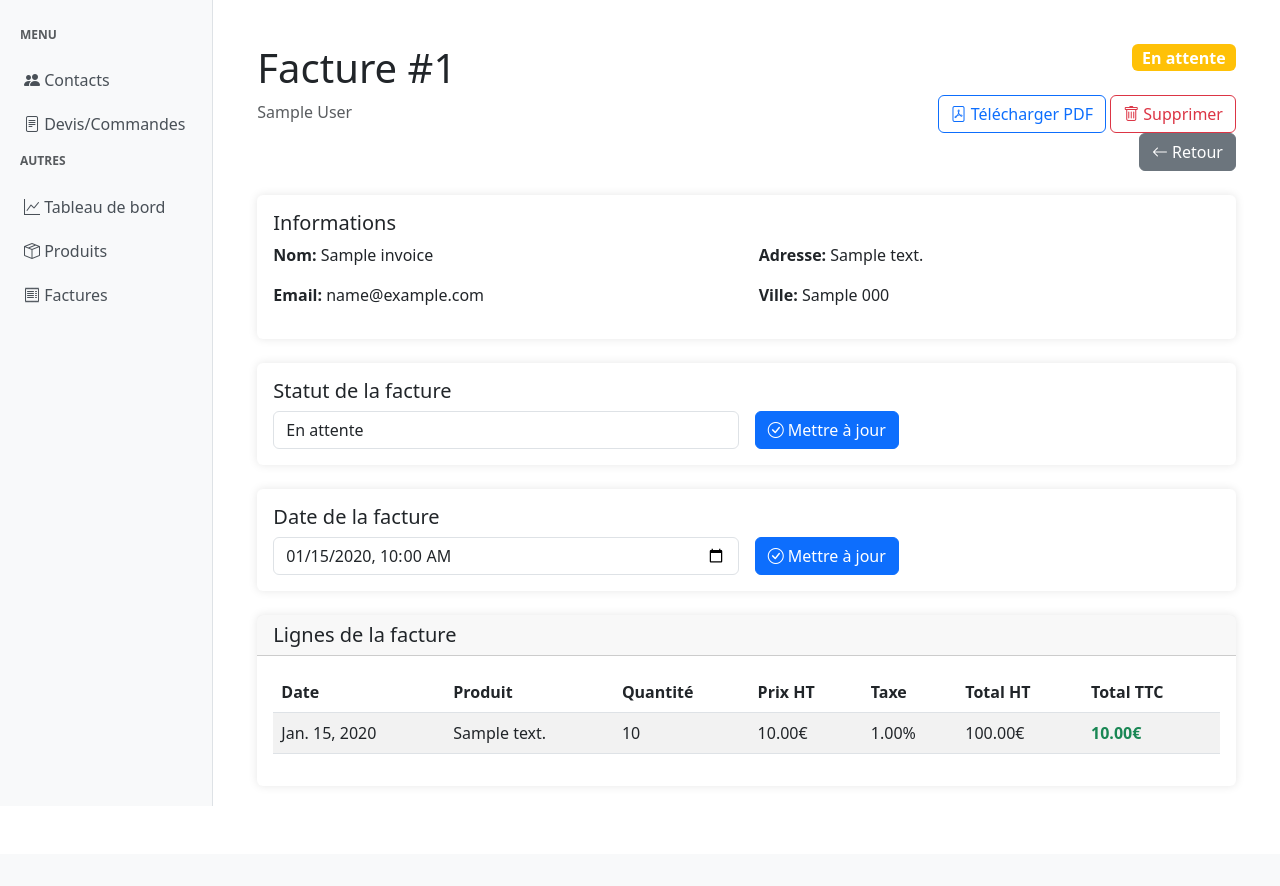
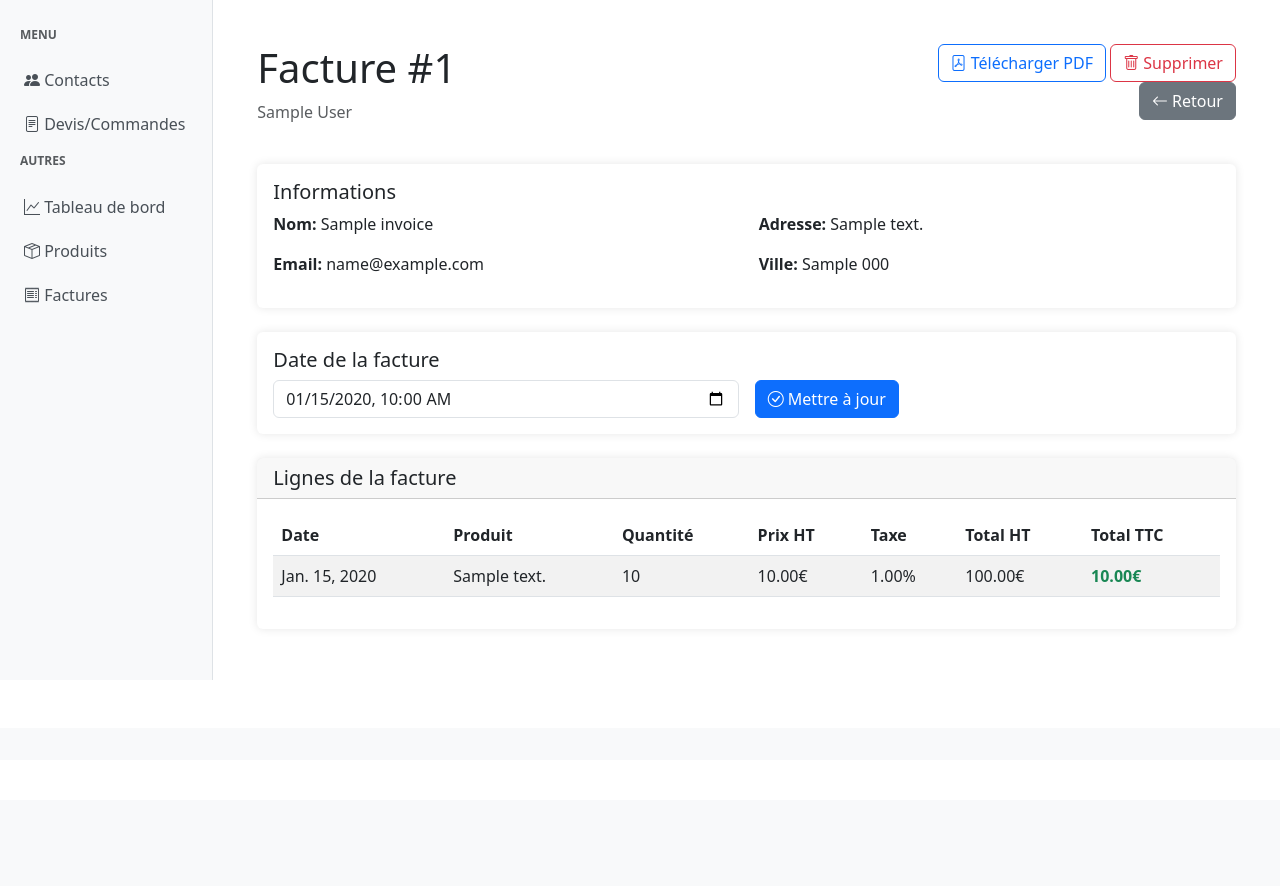
Before and after one commit to ben-dev5/gestionCommercial, a Django app: page /invoicing/1/ in a window 1280 px wide. After the commit the page ends 680 px from the top, so only its background shows below. Run offline with Django 5.2, Linux system fonts and the light colour scheme; tables that the repository leaves empty hold one stand-in row (values such as "Sample post").

Commit message:
suppression status facture de invoicing

```diff
--- a/dashboard/services/dashboard_service.py
+++ b/dashboard/services/dashboard_service.py
@@ -1,7 +1,6 @@
-from datetime import datetime, timedelta
+from datetime import datetime
 from decimal import Decimal
 
-from django.core.cache import cache
 
 from sales.services.sales_order_service import SalesOrderService
 from sales.services.sales_order_line_service import SalesOrderLineService
--- a/invoicing/forms.py
+++ b/invoicing/forms.py
@@ -1,16 +1,7 @@
 from django import forms
 
 
-class InvoiceStatusForm(forms.Form):
-    status = forms.ChoiceField(
-        label='Statut',
-        choices=[
-            ('En attente', 'En attente'),
-            ('réglé', 'Réglé'),
-        ],
-        widget=forms.Select(attrs={'class': 'form-control'}),
-        required=True
-    )
+
 class InvoiceDateForm(forms.Form):
     created_at = forms.DateTimeField(
         label='Date de création',
--- a/invoicing/models/invoice_models.py
+++ b/invoicing/models/invoice_models.py
@@ -4,10 +4,6 @@ from django.utils import timezone
 from commons.models.contact_models import Contact
 
 
-STATUS_CHOICES = (
-    ('En attente', 'En attente'),
-    ('réglé', 'Réglé'),
-)
 
 
 class Invoice(models.Model):
@@ -25,6 +21,5 @@ class Invoice(models.Model):
     description_products = models.TextField()
     price_ht = models.IntegerField()
     tax = models.IntegerField()
-    status = models.CharField(max_length=20, choices=STATUS_CHOICES, default='En attente')
     # rendre la date non automatique pour pouvoir la renseigner lors de la création d'une facture à partir d'un devis
     created_at = models.DateTimeField(auto_now_add=False, null=False, default=timezone.now)
--- a/invoicing/repositories/invoice_repository.py
+++ b/invoicing/repositories/invoice_repository.py
@@ -6,7 +6,7 @@ class InvoiceRepository:
     def __init__(self):
         pass
 
-    def create_invoice(self, contact, name, address, city, state, zip_code, siret, email, phone, status='En attente', created_at=None):
+    def create_invoice(self, contact, name, address, city, state, zip_code, siret, email, phone, created_at=None):
         """Créer une nouvelle facture"""
         invoice = Invoice.objects.create(
             contact_id=contact,
@@ -22,7 +22,6 @@ class InvoiceRepository:
             description_products='',
             price_ht=0,
             tax=0,
-            status=status,
             created_at=timezone.now()
         )
         return invoice
@@ -42,7 +41,7 @@ class InvoiceRepository:
         """Récupérer les factures d'un contact"""
         return Invoice.objects.filter(contact_id=contact_id)
 
-    def update_invoice(self, invoice_id, contact, name, address, city, state, zip_code, siret, email, phone, status, created_at=None):
+    def update_invoice(self, invoice_id, contact, name, address, city, state, zip_code, siret, email, phone,  created_at=None):
         """Mettre à jour une facture"""
         invoice = self.get_invoice_by_id(invoice_id)
         invoice.contact_id = contact
@@ -54,7 +53,6 @@ class InvoiceRepository:
         invoice.siret = siret
         invoice.email = email
         invoice.phone = phone
-        invoice.status = status
         if created_at is not None:
             invoice.created_at = created_at
         invoice.save()
--- a/invoicing/services/invoice_service.py
+++ b/invoicing/services/invoice_service.py
@@ -31,11 +31,11 @@ class InvoiceService:
         if not zip_code or zip_code.strip() == "":
             raise ValueError("Le code postal ne peut pas être vide")
 
-    def create_invoice(self, contact_id, name, address, city, state, zip_code, siret, email, phone, status='En attente', created_at=None):
+    def create_invoice(self, contact_id, name, address, city, state, zip_code, siret, email, phone, created_at=None):
         """Créer une nouvelle facture"""
         self.validate_invoice_data(contact_id, name, address, city, state, zip_code, siret, email, phone)
         contact = self.contact_service.get_contact_by_id(contact_id)
-        return self.repo.create_invoice(contact, name, address, city, state, zip_code, siret, email, phone, status, created_at)
+        return self.repo.create_invoice(contact, name, address, city, state, zip_code, siret, email, phone,  created_at)
 
     def delete_invoice(self, invoice_id):
         """Supprimer une facture"""
@@ -53,8 +53,8 @@ class InvoiceService:
         """Récupérer les factures d'un contact"""
         return self.repo.get_invoices_by_contact(contact_id)
 
-    def update_invoice(self, invoice_id, contact_id, name, address, city, state, zip_code, siret, email, phone, status, created_at=None):
+    def update_invoice(self, invoice_id, contact_id, name, address, city, state, zip_code, siret, email, phone,  created_at=None):
         """Mettre à jour une facture"""
         self.validate_invoice_data(contact_id, name, address, city, state, zip_code, siret, email, phone)
         contact = self.contact_service.get_contact_by_id(contact_id)
-        return self.repo.update_invoice(invoice_id, contact, name, address, city, state, zip_code, siret, email, phone, status, created_at)
+        return self.repo.update_invoice(invoice_id, contact, name, address, city, state, zip_code, siret, email, phone,  created_at)
--- a/invoicing/templates/invoicing/invoice_detail.html
+++ b/invoicing/templates/invoicing/invoice_detail.html
@@ -8,12 +8,6 @@
             <p class="text-muted">{{ invoice.contact_id.first_name }} {{ invoice.contact_id.last_name }}</p>
         </div>
         <div class="col-md-4 text-end">
-            {% if invoice.status == 'réglé' %}
-                <span class="badge bg-success" style="font-size: 1rem;">Réglé</span>
-            {% else %}
-                <span class="badge bg-warning" style="font-size: 1rem;">En attente</span>
-            {% endif %}
-            <br><br>
             {% if has_lines %}
                 <a href="{% url 'invoicing:invoice_pdf' invoice.invoice_id %}" class="btn btn-outline-primary" target="_blank">
                     <i class="bi bi-file-pdf"></i> Télécharger PDF
@@ -44,22 +38,7 @@
         </div>
     </div>
 
-    <div class="card mb-4">
-        <div class="card-body">
-            <h5 class="card-title">Statut de la facture</h5>
-            <form method="post" class="row g-3">
-                {% csrf_token %}
-                <div class="col-md-6">
-                    {{ status_form.status }}
-                </div>
-                <div class="col-md-6">
-                    <button type="submit" class="btn btn-primary">
-                        <i class="bi bi-check-circle"></i> Mettre à jour
-                    </button>
-                </div>
-            </form>
-        </div>
-    </div>
+
 
     <div class="card mb-4">
         <div class="card-body">
--- a/invoicing/views.py
+++ b/invoicing/views.py
@@ -3,7 +3,7 @@ from datetime import datetime
 
 from invoicing.services.invoice_service import InvoiceService
 from invoicing.services.invoice_order_line_service import InvoiceOrderLineService
-from invoicing.forms import InvoiceStatusForm, InvoiceDateForm
+from invoicing.forms import  InvoiceDateForm
 from sales.services.sales_order_service import SalesOrderService
 from sales.services.sales_order_line_service import SalesOrderLineService
 from django.http import FileResponse
@@ -16,7 +16,6 @@ from django.http import HttpResponse
 from django.shortcuts import redirect
 from django.contrib import messages
 from django.views.generic import TemplateView
-
 
 
 class InvoiceListView(TemplateView):
@@ -56,7 +55,6 @@ class InvoiceDetailView(TemplateView):
             context['invoice'] = invoice
             context['lines'] = lines
             context['has_lines'] = len(lines) > 0
-            context['status_form'] = InvoiceStatusForm(initial={'status': invoice.status})
             context['date_form'] = InvoiceDateForm(initial={'created_at': invoice.created_at})
         except:
             raise Http404("Facture non trouvée")
@@ -70,29 +68,8 @@ class InvoiceDetailView(TemplateView):
         try:
             invoice = invoice_service.get_invoice_by_id(pk)
 
-            # Vérifier quel formulaire a été soumis
-            if 'status' in request.POST:
-                form = InvoiceStatusForm(request.POST)
-                if form.is_valid():
-                    new_status = form.cleaned_data['status']
-                    invoice_service.update_invoice(
-                        invoice_id=pk,
-                        contact_id=invoice.contact_id.contact_id,
-                        name=invoice.name,
-                        address=invoice.address,
-                        city=invoice.city,
-                        state=invoice.state,
-                        zip_code=invoice.zip_code,
-                        siret=invoice.siret,
-                        email=invoice.email,
-                        phone=invoice.phone,
-                        status=new_status
-                    )
-                    messages.success(request, f"Statut mis à jour : {new_status}")
-                else:
-                    messages.error(request, "Erreur lors de la mise à jour du statut")
 
-            elif 'created_at' in request.POST:
+            if 'created_at' in request.POST:
                 form = InvoiceDateForm(request.POST)
                 if form.is_valid():
                     new_date = form.cleaned_data['created_at']
@@ -107,7 +84,6 @@ class InvoiceDetailView(TemplateView):
                         siret=invoice.siret,
                         email=invoice.email,
                         phone=invoice.phone,
-                        status=invoice.status,
                         created_at=new_date
                     )
                     messages.success(request, "Date mise à jour")
```
Also changed, not shown: invoicing/templates/invoicing/invoice_list.html (+0 -8 lines), payment/models/payment_model.py (+15 -0 lines).
